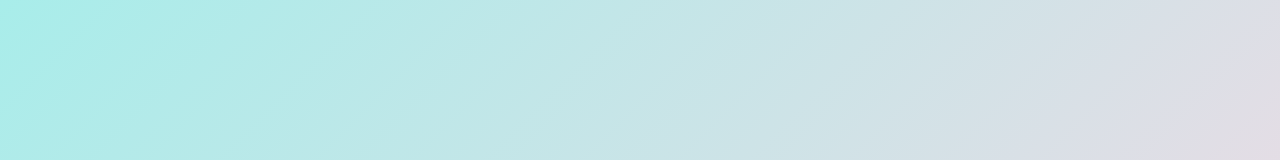
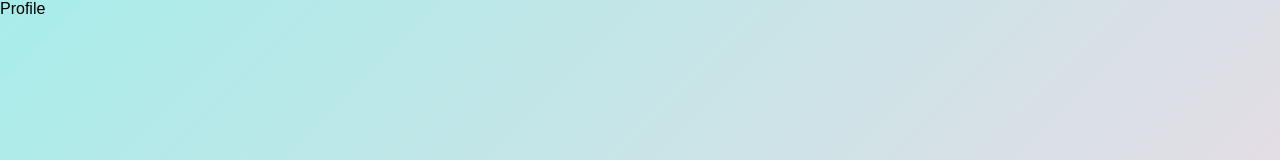
Before and after one commit to robbyjayjays/kruis-jayjays, a React (Create React App) app: page /profile in a window 1280 px wide. Before the commit this address had no page. Shown: the top 160 px of the page. Built offline with nearby package versions, Linux system fonts and the light colour scheme.

Commit message:
profile page link

```diff
--- a/src/App.js
+++ b/src/App.js
@@ -2,6 +2,7 @@ import { BrowserRouter as Router, Route, Routes } from 'react-router-dom';
 import './App.css';
 import Login from './components/Login'; // Make sure the path is correct
 import Home from './components/Home';
+import Profile from './components/Profile';
 
 function App() {
   return (
@@ -9,6 +10,7 @@ function App() {
       <Routes>
         <Route path="/" element={<Login />} />
         <Route path="/home" element={ <Home />} />
+        <Route path="/profile" element= { <Profile />} />
       </Routes>
     </Router>
   );
```
